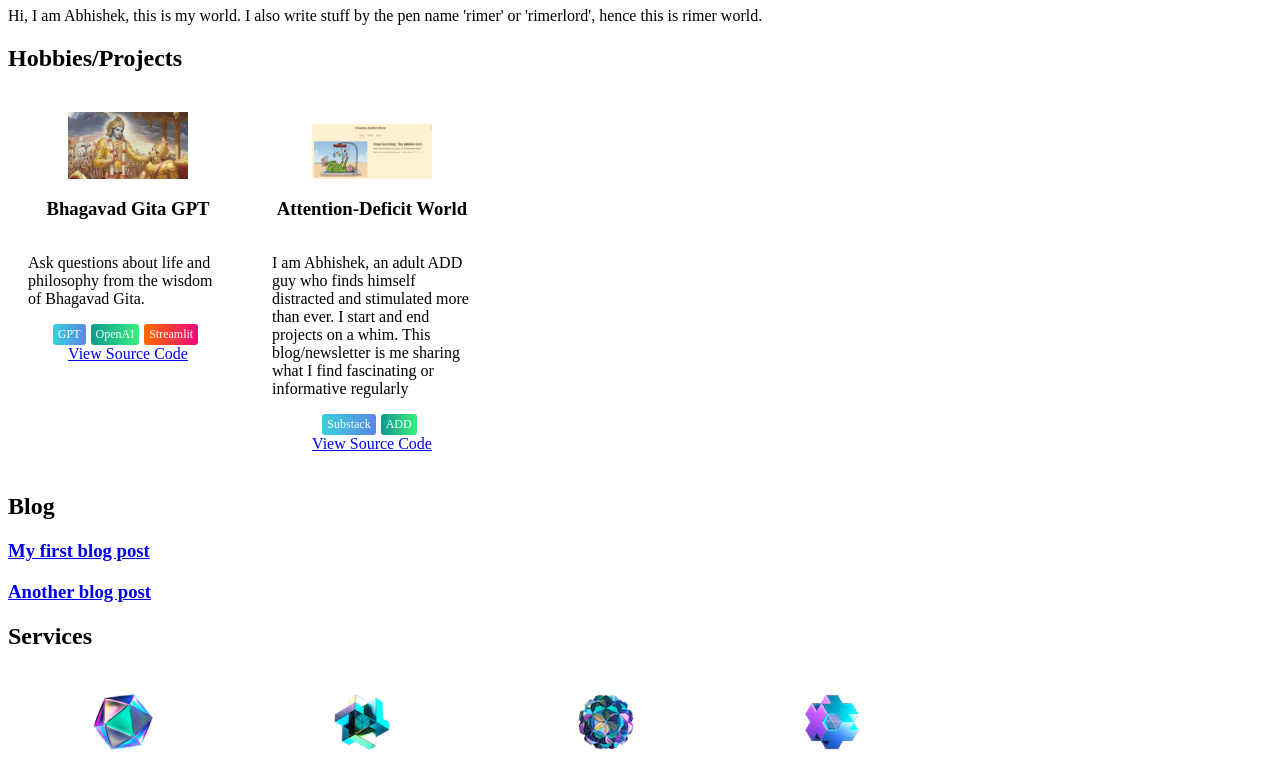
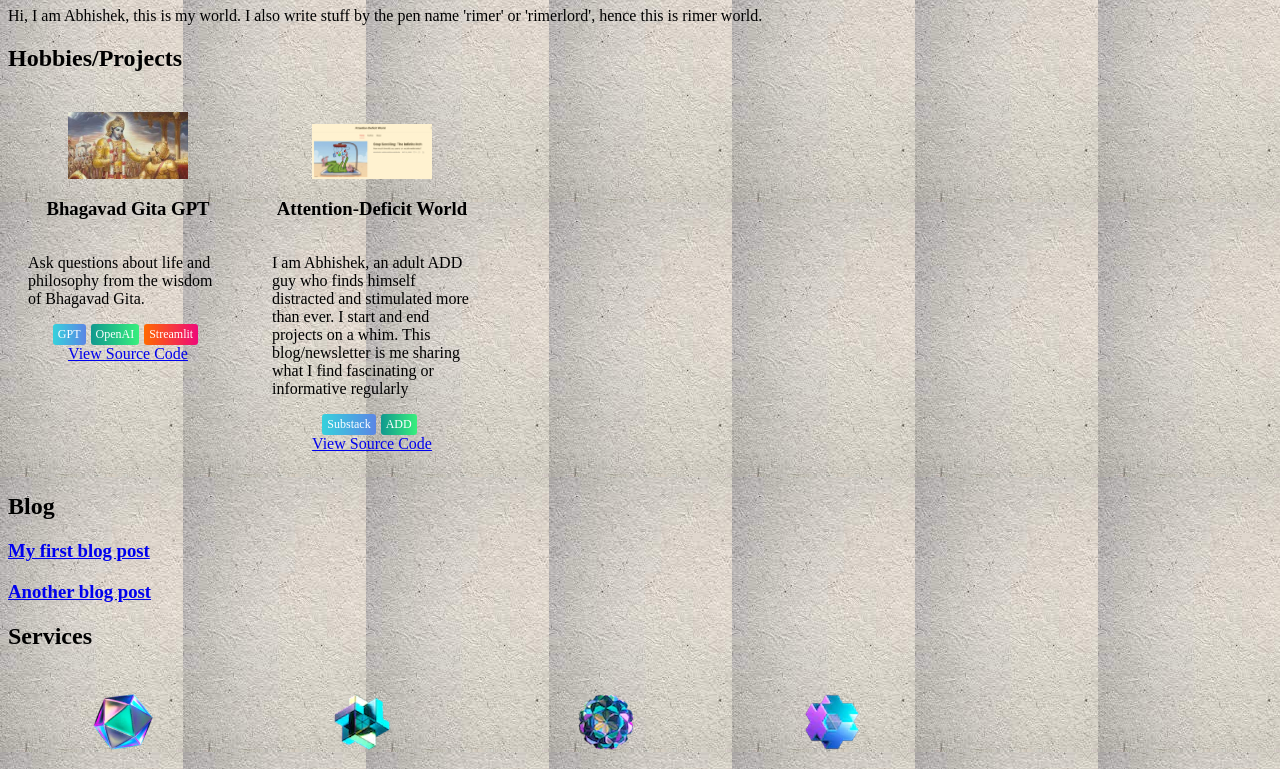
Before and after one commit to abhishek-mishra-07/rimerWorld, a plain HTML site: page index.html in a window 1280 px wide. Shown: the part 73-842 px from the top of the page. Drawn offline with Linux system fonts and the light colour scheme; no server answers.

Commit message:
Added paper texture

```diff
--- a/styles.css
+++ b/styles.css
@@ -86,3 +86,10 @@
   .pink-text-gradient {
     background-image: linear-gradient(to right, #ff6a00, #ee0979);
   }
+
+  body {
+    background-image: url('assets/paper_texture.jpeg');
+    background-color: #f5f5dc; /* This is a paper-like color */
+    background-repeat: repeat;
+    background-size: auto;
+  }
```
Also changed, not shown: assets/paper_texture.jpeg (added).
